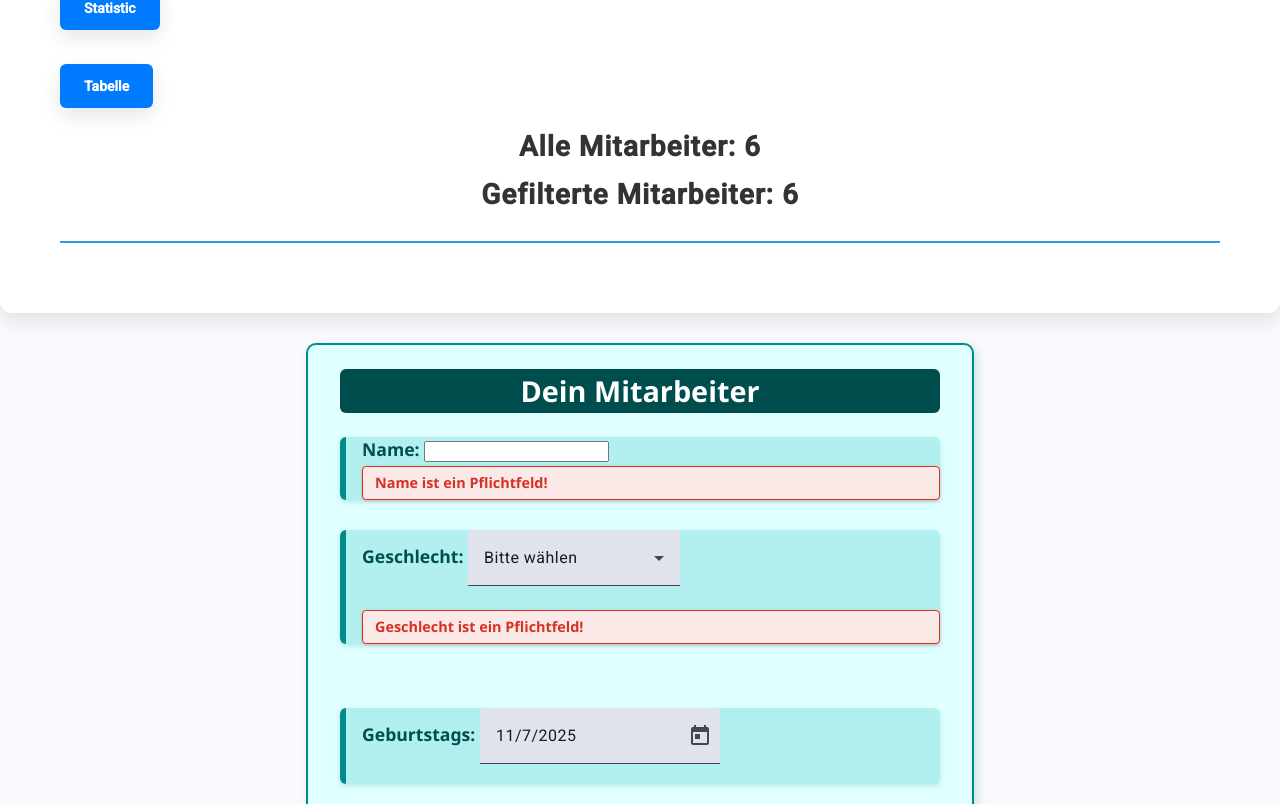
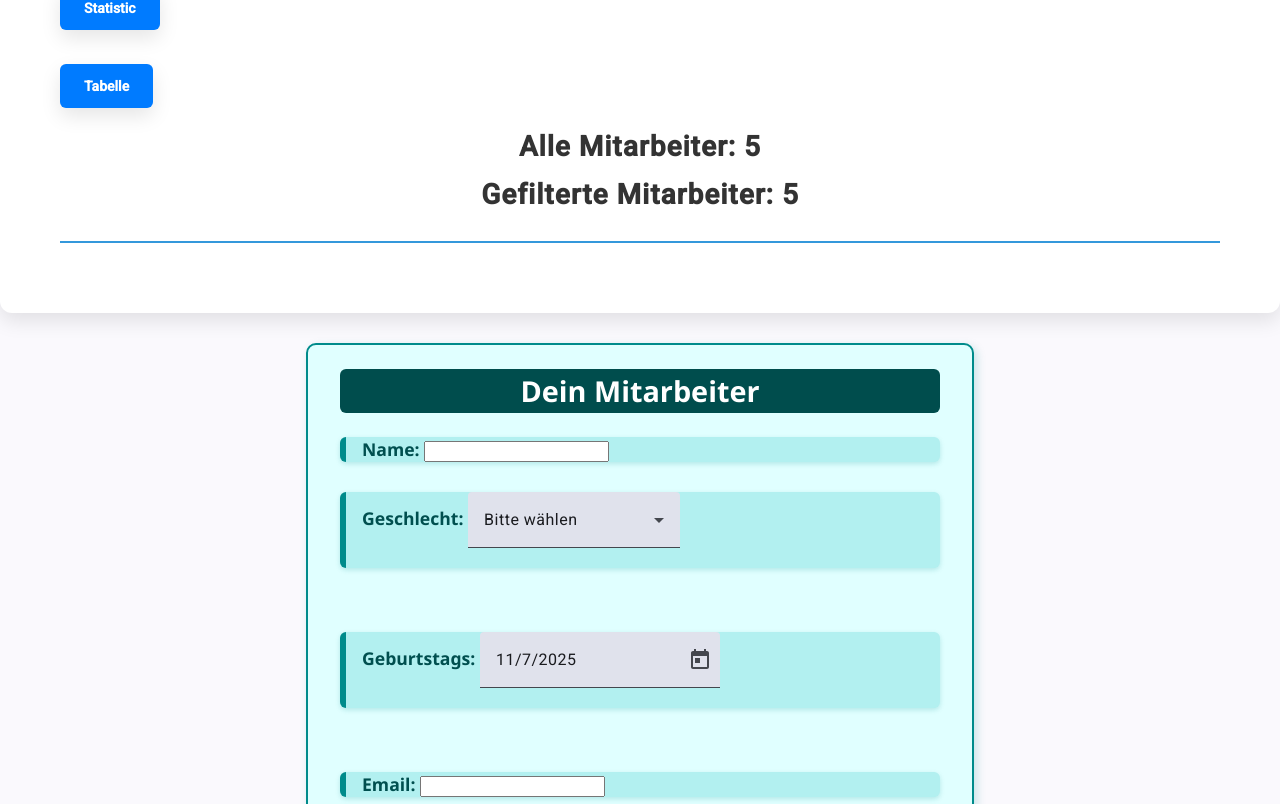
Before and after one commit to Luuk07/Mitarbeiter-Dashboard, an Angular app: page /create in a window 1280 px wide. Shown: the part 156-960 px from the top of the page. Built offline with nearby package versions, Linux system fonts and the light colour scheme; data requests are answered from the project's data file.

Commit message:
NgForms, jetzt muss erstmal reinklicken bevor eine Fehlermeldung kommt

```diff
--- a/db.json
+++ b/db.json
@@ -1,54 +1,15 @@
 {
   "employees": [
     {
-      "id": "1761290544688",
-      "name": "nrrnrn",
-      "gender": "Männlich",
-      "email": "pehlgrim@eeg-energie.de",
-      "phoneNumber": 345435,
-      "dateOfBirth": "2025-10-24T07:21:58.733Z",
-      "department": "It",
-      "isActive": true,
-      "today": "2025-10-24T07:53:00.334Z",
-      "age": 0,
-      "photoPath": ""
-    },
-    {
-      "id": "1761291077177",
-      "name": "jaajajja",
-      "gender": "Männlich",
-      "email": "zuizuuzi@",
-      "phoneNumber": 234234,
-      "dateOfBirth": "2025-10-04T22:00:00.000Z",
-      "department": "Kfm",
-      "isActive": true,
-      "today": "2025-10-24T07:31:03.992Z",
-      "age": 0,
-      "photoPath": ""
-    },
-    {
       "id": "1761291087986",
-      "name": "mann",
+      "name": "nein",
       "gender": "Weiblich",
       "email": "reher@eeg-energie.de",
       "phoneNumber": 345435,
       "dateOfBirth": "2025-10-24T07:31:21.127Z",
       "department": "It",
       "isActive": false,
-      "today": "2025-10-24T07:31:21.127Z",
-      "age": 0,
-      "photoPath": ""
-    },
-    {
-      "id": "1761292363772",
-      "name": "luuk",
-      "gender": "Männlich",
-      "email": "luuk.pehlgrim@gmail.com",
-      "phoneNumber": 234234,
-      "dateOfBirth": "2025-10-24T07:52:36.293Z",
-      "department": "Ausbildung",
-      "isActive": false,
-      "today": "2025-10-24T07:52:36.293Z",
+      "today": "2025-10-24T10:25:22.654Z",
       "age": 0,
       "photoPath": ""
     },
@@ -77,6 +38,32 @@
       "today": "2025-10-24T07:53:25.985Z",
       "age": 0,
       "photoPath": ""
+    },
+    {
+      "id": "1762500787190",
+      "name": "luuk",
+      "gender": "Männlich",
+      "email": "luuk.pehlgrim@gmail.com",
+      "phoneNumber": 234234,
+      "dateOfBirth": "2025-11-02T23:00:00.000Z",
+      "department": "Ausbildung",
+      "isActive": false,
+      "today": "2025-11-07T07:32:30.152Z",
+      "age": 0,
+      "photoPath": ""
+    },
+    {
+      "id": "1762501027403",
+      "name": "luuk",
+      "gender": "Männlich",
+      "email": "werewrew",
+      "phoneNumber": 45344,
+      "dateOfBirth": "2025-11-07T07:36:57.737Z",
+      "department": "It",
+      "isActive": false,
+      "today": "2025-11-07T07:36:57.737Z",
+      "age": 0,
+      "photoPath": ""
     }
   ]
 }
--- a/src/app/create-comp/create-comp.html
+++ b/src/app/create-comp/create-comp.html
@@ -1,4 +1,4 @@
-<div>
+<form #form="ngForm">
   <div class="shape">
 
     @if(name){
@@ -14,8 +14,8 @@
     <div class="attributes">
       <label>
          Name:
-        <input class="input" [(ngModel)]="name" [attr.maxlength]="maxlength" />
-        @if (!name) {
+        <input class="input" [(ngModel)]="name" required name="name"[attr.maxlength]="maxlength" />
+        @if (form.form.controls['name']?.invalid && form.form.controls['name']?.touched) {
           <div class="pflicht" >
               Name ist ein Pflichtfeld!
           </div>
@@ -29,14 +29,14 @@
       <label>
         Geschlecht:
         <mat-form-field>
-          <mat-select [(ngModel)]="gender">
+          <mat-select [(ngModel)]="gender" required name="gender">
             <mat-option value="" disabled selected>Bitte wählen</mat-option>
             <mat-option value="Männlich">Männlich</mat-option>
             <mat-option value="Weiblich">Weiblich</mat-option>
             <mat-option value="Divers">Divers</mat-option>
           </mat-select>
        </mat-form-field>
-         @if (!gender) {
+         @if (form.form.controls['gender']?.invalid && form.form.controls['gender']?.touched) {
           <div class="pflicht">
               Geschlecht ist ein Pflichtfeld!
           </div>
@@ -65,15 +65,10 @@
       <br />
       <label>
         Email:
-      <input class="input" [(ngModel)]="email" type="email" name="email" pattern=".*@.*" [attr.maxlength]="maxlength" />
-       @if (!email) {
+      <input class="input" [(ngModel)]="email" type="email" name="email" required email pattern=".*@.*" [attr.maxlength]="maxlength" />
+       @if (form.form.controls['email']?.invalid && form.form.controls['email']?.touched) {
           <div class="pflicht">
               Email ist ein Pflichtfeld!
-          </div>
-        }
-        @if(!email.includes('@')){
-           <div class="pflicht">
-              Email muss ein '@' enthalten!
           </div>
         }
         @if(email.length == maxlength){
@@ -85,8 +80,8 @@
       <br />
       <label>
         Telefonnummer:
-        <input class="input" [(ngModel)]="phoneNumber" type="number" name="telefonnummer"/>
-         @if (!phoneNumber) {
+        <input class="input" [(ngModel)]="phoneNumber" required type="number" name="phoneNumber"/>
+         @if (form.form.controls['phoneNumber']?.invalid && form.form.controls['phoneNumber']?.touched) {
         <div class="pflicht">
             Telefonnummer ist ein Pflichtfeld!
         </div>
@@ -97,7 +92,7 @@
       <label>
         Abteilung:
         <mat-form-field>
-          <mat-select [(ngModel)]="department">
+          <mat-select [(ngModel)]="department" name="department">
             <mat-option value="" disabled selected>Bitte wählen</mat-option>
             <mat-option value="It">It</mat-option>
             <mat-option value="Ausbildung">Ausbildung</mat-option>
@@ -105,7 +100,7 @@
             <mat-option value="Pfm">Pfm</mat-option>
           </mat-select>
        </mat-form-field>
-         @if (!department) {
+         @if (form.form.controls['department']?.invalid && form.form.controls['department']?.touched) {
           <div class="pflicht">
               Abteilung ist Pflichtfeld!
           </div>
@@ -124,4 +119,4 @@
       </button>
     </div>
   </div>
-</div>
+</form>
--- a/src/app/create-comp/create-comp.ts
+++ b/src/app/create-comp/create-comp.ts
@@ -1,6 +1,6 @@
 import { Component, Input, Output, EventEmitter, inject } from '@angular/core';
 import { I_ifEmployee } from '../models/interfaces/employee.model';
-import { FormsModule } from '@angular/forms';
+import { FormsModule, NgForm } from '@angular/forms';
 import { ShareDataService } from './share-data-service';
 import { ActivatedRoute } from '@angular/router';
 import {Router} from '@angular/router'
@@ -30,6 +30,10 @@ import { ShareFilterService } from '../filter-comp/share-filter-service';
   styleUrl: './create-comp.css'
 })
 export class CreateComp {
+
+  onSubmit(form: NgForm){
+    console.log('Form submitted!', form.value);
+  }
   //Inject Services
   readonly dataService = inject(ShareDataService);
   readonly dialog = inject(MatDialog);
--- a/src/app/header-comp/header-comp.html
+++ b/src/app/header-comp/header-comp.html
@@ -1,7 +1,7 @@
 <div class="container">
   @if(!isOnCreate()){
     <p>
-      <a routerLink="/create">create</a>
+      <a routerLink="/create">Create</a>
     </p>
   }
   @if(!isOnHome()){
```
